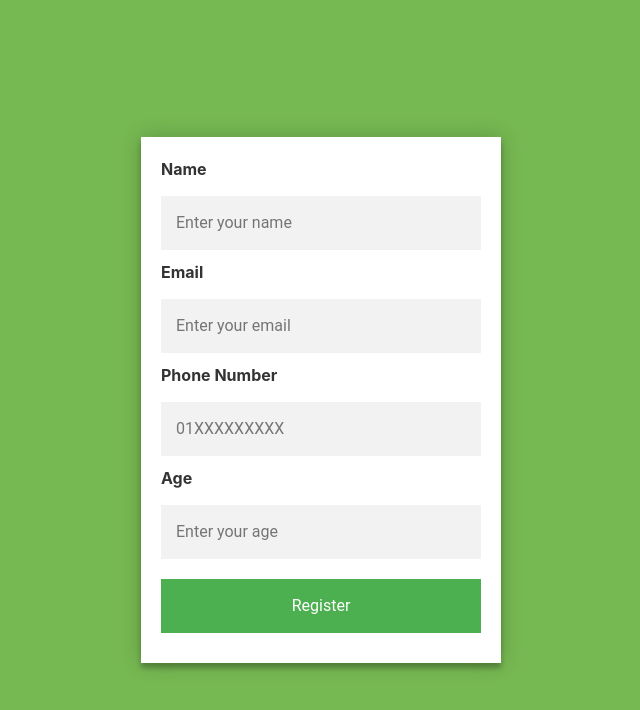
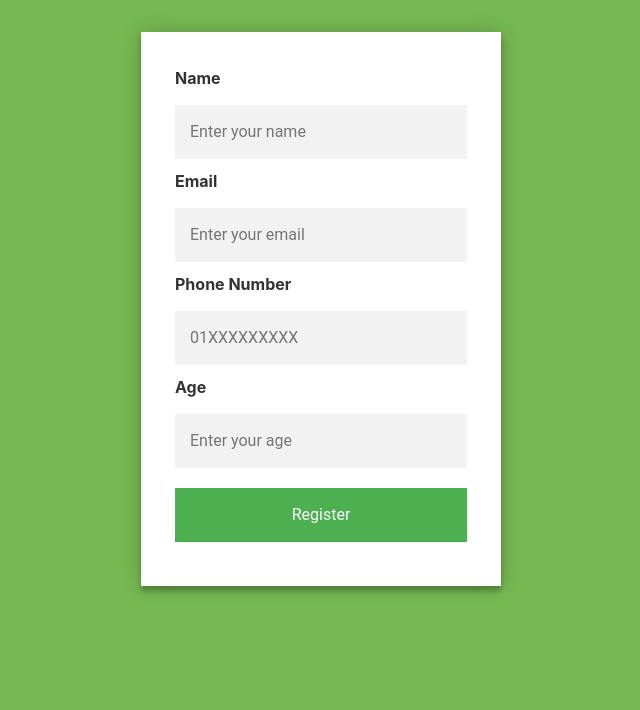
Before and after one commit to AbdulrahmanFiala/EasyReg-FrontEnd, a React (Create React App) app: page / in a window 1280 px wide. Shown: the top 710 px of the page, without its empty margins (319-959 px from the left). Built offline with nearby package versions, Linux system fonts and the light colour scheme.

Commit message:
Fix style

```diff
--- a/src/App.css
+++ b/src/App.css
@@ -1,6 +1,8 @@
 body {
   background: #76b852;
-  display: flex;
+}
+
+.reg-container {
   min-height: 100vh;
   justify-content: center;
   align-items: center;
@@ -9,9 +11,9 @@
 .form-container {
   width: 360px;
   background-color: white;
-  margin: auto;
+  margin: 2rem auto;
   box-shadow: 0 0 20px 0 rgba(0, 0, 0, 0.2), 0 5px 5px 0 rgba(0, 0, 0, 0.24);
-  padding: 10px;
+  padding: 1.5rem;
 }
 
 .register-form {
@@ -70,3 +72,8 @@
   margin-bottom: 5px;
   display: block;
 }
+
+/* Student Card Styles */
+.student-list {
+  margin: 1rem;
+}
```
